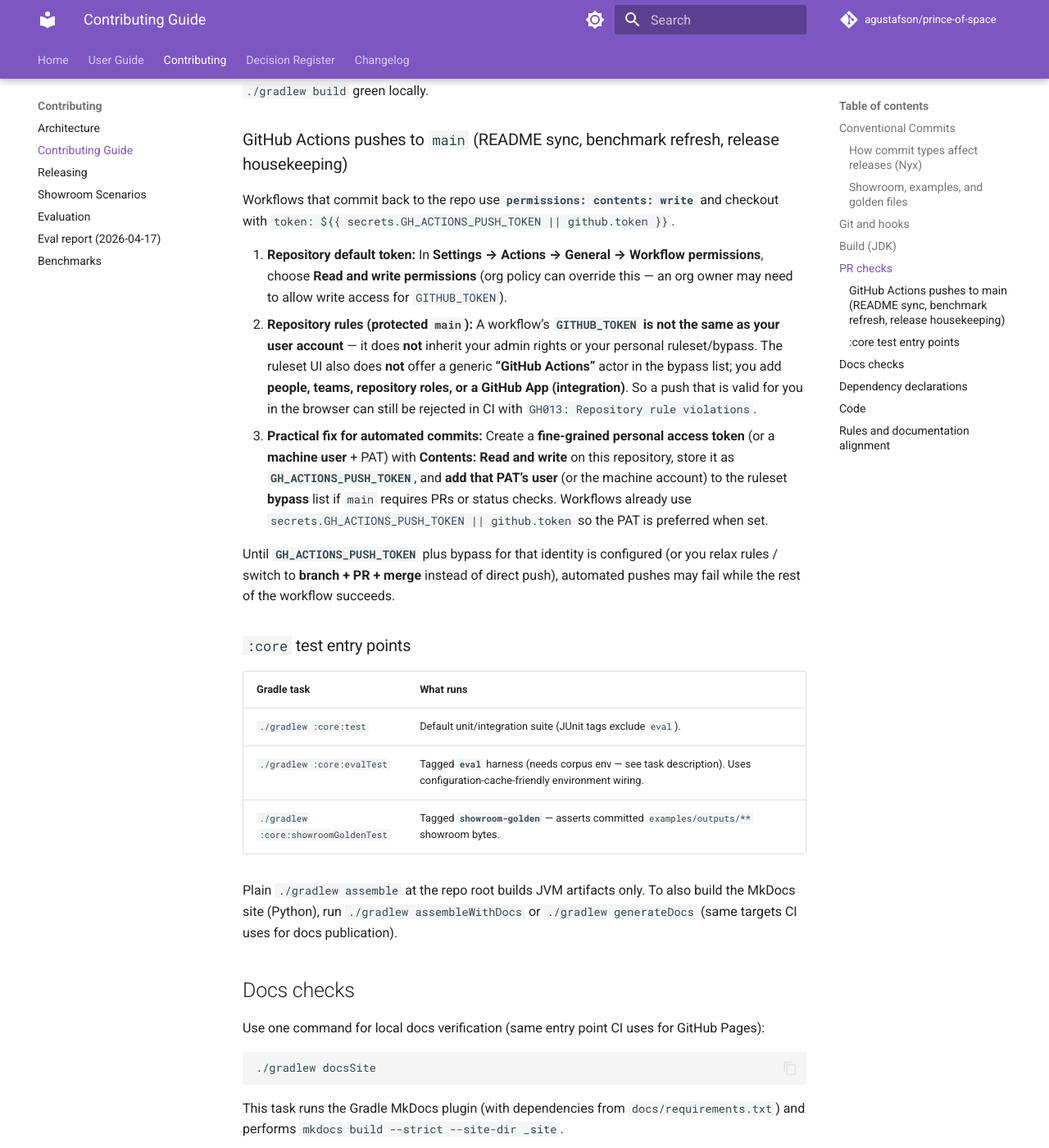
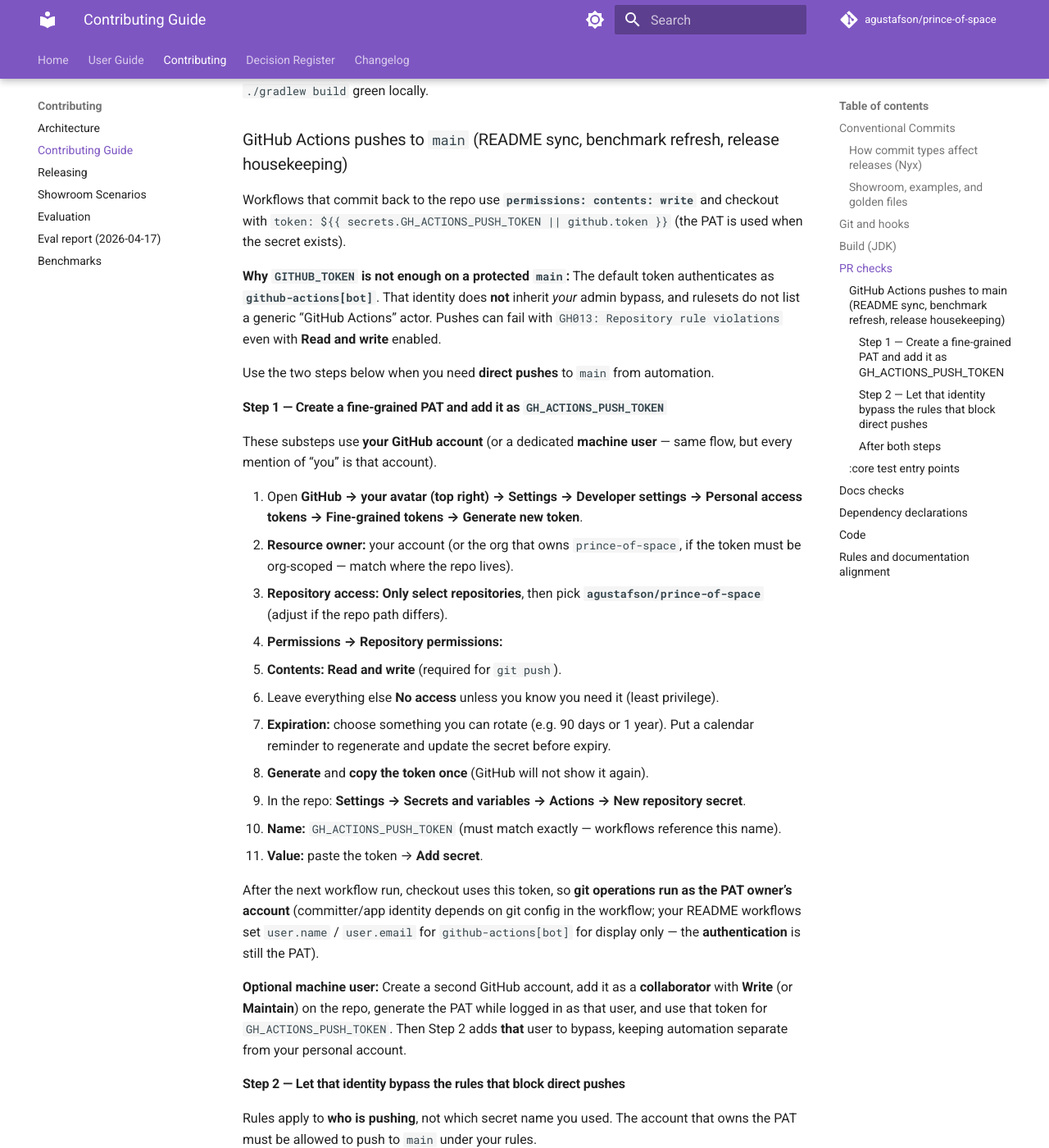
Before and after one commit to agustafson/prince-of-space, an MkDocs documentation site: the page built from docs/contributing.md, in a window 1280 px wide and 1400 px high, scrolled down 2146 px. Shown: the whole window at 82% size. Built offline with MkDocs 1.6.1 and Material for MkDocs 9.7.7, drawn with Linux system fonts in a browser that asks for light colours; comment, search, counter and statistics services are not loaded; some of the changed text lies outside the part shown.

Commit message:
docs: expand GH_ACTIONS_PUSH_TOKEN and ruleset bypass steps

```diff
--- a/docs/contributing.md
+++ b/docs/contributing.md
@@ -49,13 +49,54 @@ CI runs tests, Spotless, Checkstyle, SpotBugs, Error Prone, and dependency healt
 
 ### GitHub Actions pushes to `main` (README sync, benchmark refresh, release housekeeping)
 
-Workflows that commit back to the repo use **`permissions: contents: write`** and checkout with `token: ${{ secrets.GH_ACTIONS_PUSH_TOKEN || github.token }}`.
+Workflows that commit back to the repo use **`permissions: contents: write`** and checkout with `token: ${{ secrets.GH_ACTIONS_PUSH_TOKEN || github.token }}` (the PAT is used when the secret exists).
 
-1. **Repository default token:** In **Settings → Actions → General → Workflow permissions**, choose **Read and write permissions** (org policy can override this — an org owner may need to allow write access for `GITHUB_TOKEN`).
-2. **Repository rules (protected `main`):** A workflow’s **`GITHUB_TOKEN` is not the same as your user account** — it does **not** inherit your admin rights or your personal ruleset/bypass. The ruleset UI also does **not** offer a generic **“GitHub Actions”** actor in the bypass list; you add **people, teams, repository roles, or a GitHub App (integration)**. So a push that is valid for you in the browser can still be rejected in CI with `GH013: Repository rule violations`.
-3. **Practical fix for automated commits:** Create a **fine-grained personal access token** (or a **machine user** + PAT) with **Contents: Read and write** on this repository, store it as **`GH_ACTIONS_PUSH_TOKEN`**, and **add that PAT’s user** (or the machine account) to the ruleset **bypass** list if `main` requires PRs or status checks. Workflows already use `secrets.GH_ACTIONS_PUSH_TOKEN || github.token` so the PAT is preferred when set.
+**Why `GITHUB_TOKEN` is not enough on a protected `main`:** The default token authenticates as **`github-actions[bot]`**. That identity does **not** inherit *your* admin bypass, and rulesets do not list a generic “GitHub Actions” actor. Pushes can fail with `GH013: Repository rule violations` even with **Read and write** enabled.
 
-Until **`GH_ACTIONS_PUSH_TOKEN`** plus bypass for that identity is configured (or you relax rules / switch to **branch + PR + merge** instead of direct push), automated pushes may fail while the rest of the workflow succeeds.
+Use the two steps below when you need **direct pushes** to `main` from automation.
+
+#### Step 1 — Create a fine-grained PAT and add it as `GH_ACTIONS_PUSH_TOKEN`
+
+These substeps use **your GitHub account** (or a dedicated **machine user** — same flow, but every mention of “you” is that account).
+
+1. Open **GitHub → your avatar (top right) → Settings → Developer settings → Personal access tokens → Fine-grained tokens → Generate new token**.
+2. **Resource owner:** your account (or the org that owns `prince-of-space`, if the token must be org-scoped — match where the repo lives).
+3. **Repository access:** **Only select repositories**, then pick **`agustafson/prince-of-space`** (adjust if the repo path differs).
+4. **Permissions → Repository permissions:**
+   - **Contents:** **Read and write** (required for `git push`).
+   - Leave everything else **No access** unless you know you need it (least privilege).
+5. **Expiration:** choose something you can rotate (e.g. 90 days or 1 year). Put a calendar reminder to regenerate and update the secret before expiry.
+6. **Generate** and **copy the token once** (GitHub will not show it again).
+7. In the repo: **Settings → Secrets and variables → Actions → New repository secret**.
+   - **Name:** `GH_ACTIONS_PUSH_TOKEN` (must match exactly — workflows reference this name).
+   - **Value:** paste the token → **Add secret**.
+
+After the next workflow run, checkout uses this token, so **git operations run as the PAT owner’s account** (committer/app identity depends on git config in the workflow; your README workflows set `user.name` / `user.email` for `github-actions[bot]` for display only — the **authentication** is still the PAT).
+
+**Optional machine user:** Create a second GitHub account, add it as a **collaborator** with **Write** (or **Maintain**) on the repo, generate the PAT while logged in as that user, and use that token for `GH_ACTIONS_PUSH_TOKEN`. Then Step 2 adds **that** user to bypass, keeping automation separate from your personal account.
+
+#### Step 2 — Let that identity bypass the rules that block direct pushes
+
+Rules apply to **who is pushing**, not which secret name you used. The account that owns the PAT must be allowed to push to `main` under your rules.
+
+**If you use Repository rules** ( **Settings → Rules → Rulesets** , or org-level rulesets that include this repo):
+
+1. Open the **ruleset** that targets **`main`** (or `refs/heads/main` / default branch).
+2. Find **Bypass list** (wording may be **Bypass actors** or **Add bypass** depending on UI version).
+3. **Add bypass** and choose an actor type GitHub offers — commonly:
+   - **Repository role** → e.g. **Admin** (only if the PAT user is admin — avoid if you use your normal user and do not want automation tied to admin), or
+   - **Team** (if the PAT user is only in a team you add to bypass), or
+   - Most directly for a **personal PAT:** add the **user account** that owns the PAT if the UI lets you pick **People** / **Repository collaborator** (exact labels vary).
+4. Set **Bypass mode** to **Always** (not only “on pull request”) if you need **direct commits** to `main`.
+5. Save the ruleset.
+
+**If you still cannot find the PAT’s user in the list:** Some UIs only offer **roles, teams, and GitHub Apps**. Then either (a) invite that user with a role that appears in **Repository role** bypass (e.g. make the machine user **Admin** on this repo only — weigh risk), (b) put that user in a **team** and add **Team** to bypass, or (c) avoid bypass entirely and change the workflow to **push to a branch** and **merge via PR** (with optional auto-merge).
+
+**Classic branch protection** (older **Settings → Branches → Branch protection rule**): use **Restrict who can push** / allowlisted users or teams, or relax **Require a pull request before merging** for automation — prefer **rulesets** + bypass on new setups.
+
+#### After both steps
+
+Re-run a workflow that pushes (e.g. **Sync README coordinates** or push a no-op `gradle.properties` change). If it still fails, open the failed job log and search for **`GH013`** or **`remote: error`** — the message lists which rule blocked the push.
 
 ### `:core` test entry points
 
```
